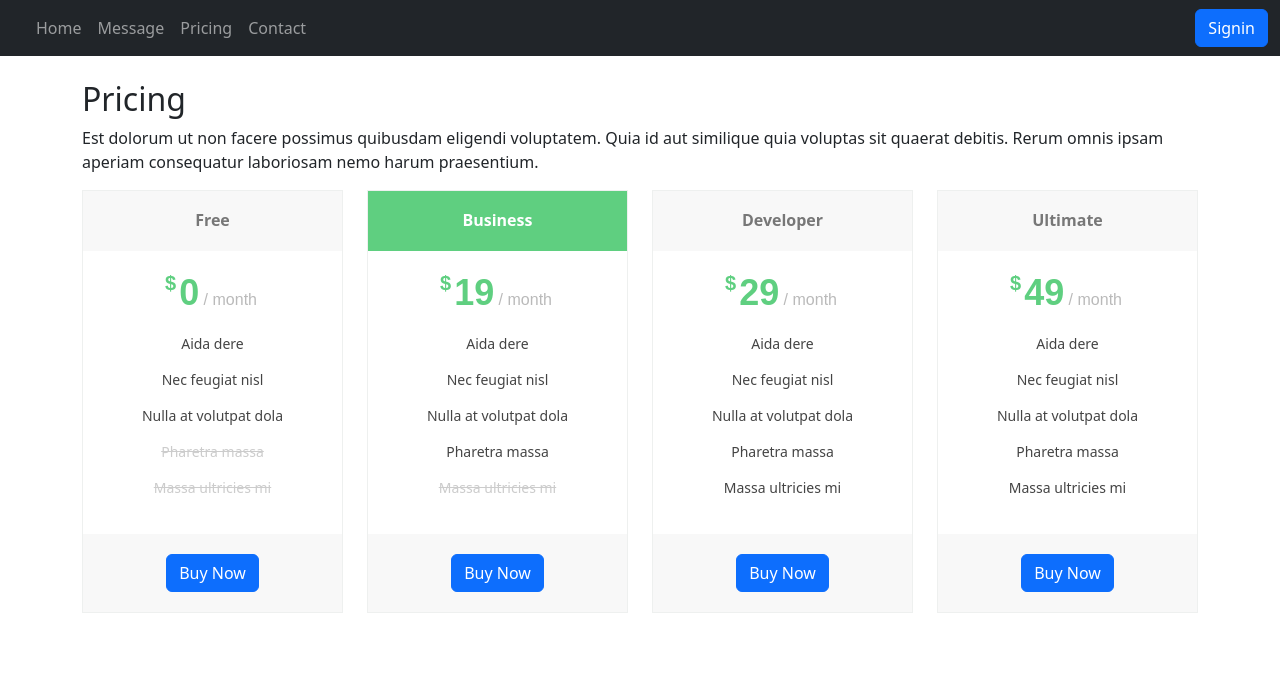
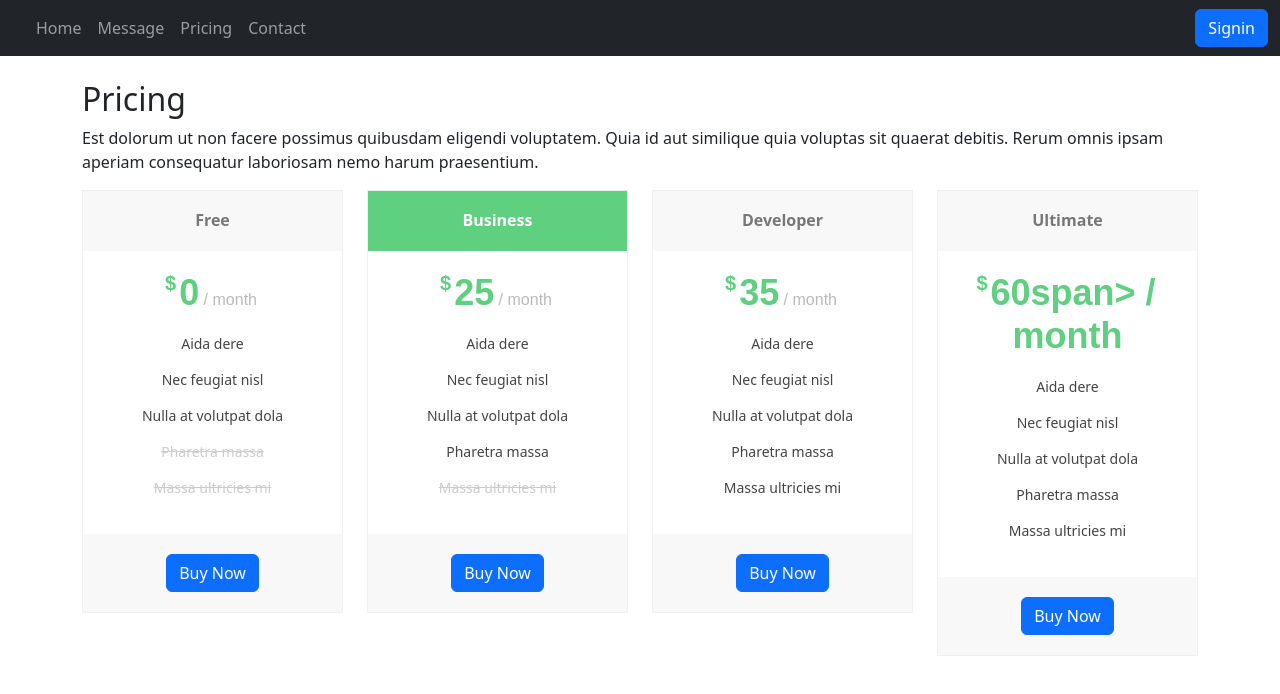
Before and after one commit to shoonyaresort/test_todolist2, a website: page pricing.html in a window 1280 px wide. Drawn offline with Linux system fonts and the light colour scheme.

Commit message:
prices are fixed

```diff
--- a/pricing.html
+++ b/pricing.html
@@ -168,7 +168,7 @@
               <div class="col-lg-3 col-md-6 mt-4 mt-md-0">
                 <div class="box featured">
                   <h3>Business</h3>
-                  <h4><sup>$</sup>19<span> / month</span></h4>
+                  <h4><sup>$</sup>25<span> / month</span></h4>
                   <ul>
                     <li>Aida dere</li>
                     <li>Nec feugiat nisl</li>
@@ -185,7 +185,7 @@
               <div class="col-lg-3 col-md-6 mt-4 mt-lg-0">
                 <div class="box">
                   <h3>Developer</h3>
-                  <h4><sup>$</sup>29<span> / month</span></h4>
+                  <h4><sup>$</sup>35<span> / month</span></h4>
                   <ul>
                     <li>Aida dere</li>
                     <li>Nec feugiat nisl</li>
@@ -202,7 +202,7 @@
               <div class="col-lg-3 col-md-6 mt-4 mt-lg-0">
                 <div class="box">
                   <h3>Ultimate</h3>
-                  <h4><sup>$</sup>49<span> / month</span></h4>
+                  <h4><sup>$</sup>60span> / month</span></h4>
                   <ul>
                     <li>Aida dere</li>
                     <li>Nec feugiat nisl</li>
```
